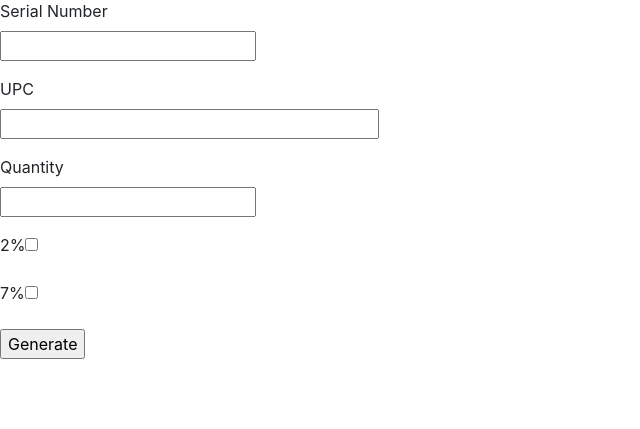
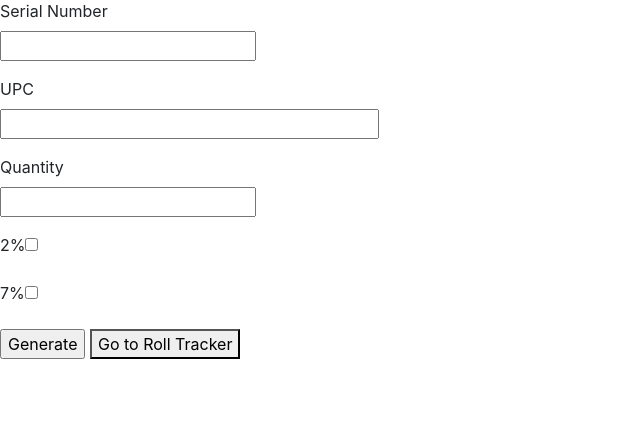
Before and after one commit to Nima-Mohammadzadeh/Flask_Web_Encoding, a Flask app: page /job-setup in a window 1280 px wide. Shown: the part 114-543 px from the top of the page, without its empty margins (0-640 px from the left). Run offline with Flask 3, Linux system fonts and the light colour scheme; some libraries are stand-ins or nearby versions.

Commit message:
Refactor form submission in job-setup.html and routes.py

```diff
--- a/app/forms.py
+++ b/app/forms.py
@@ -19,6 +19,7 @@ class DatabaseForm(FlaskForm):
     seven_percent = BooleanField('7%')
     submit = SubmitField('Generate')
 
+
     def validate_UPC(self, field):
         if not field.data.isdigit():
             raise ValidationError("UPC must contain only digits")
--- a/app/routes.py
+++ b/app/routes.py
@@ -25,27 +25,30 @@ def job_setup():
     form.serial.data = current_serial
 
 
+    if form.validate_on_submit():
+        if form.submit.data:
 
-    if form.validate_on_submit():
-        qty = form.quantity.data
-        adjusted_qty = helpers.calculate_adjusted_quantity(qty, form.two_percent.data, form.seven_percent.data)
+            qty = form.quantity.data
+            adjusted_qty = helpers.calculate_adjusted_quantity(qty, form.two_percent.data, form.seven_percent.data)
 
 
-        new_serial = current_serial + adjusted_qty
-        serialNumber.query.update({serialNumber.CurrentSerial: new_serial})
-        db.session.commit()
+            new_serial = current_serial + adjusted_qty
+            serialNumber.query.update({serialNumber.CurrentSerial: new_serial})
+            db.session.commit()
 
-        return redirect(url_for('download'), code=307)
+            return redirect(url_for('download'), code=307)
+
+
 
     return render_template('job-setup.html', title='Job Setup', form=form )
+
 
 
 @app.route('/download', methods=['POST'])
 def download():
     form = DatabaseForm(request.form)
     if form.validate():
-        excel_file = form.generate_excel_file()  # Remove the 'form' argument here
-
+        excel_file = form.generate_excel_file()
         return send_file(
             excel_file,
             mimetype='application/vnd.openxmlformats-officedocument.spreadsheetml.sheet',
@@ -55,3 +58,9 @@ def download():
     else:
         flash('Error in form')
         return redirect(url_for('job_setup'))
+
+
+
+@app.route('/roll_tracker')
+def roll_tracker():
+    return render_template('roll-tracker.html', title='Roll Tracker')
--- a/app/templates/job-setup.html
+++ b/app/templates/job-setup.html
@@ -30,6 +30,13 @@
         <p>{{ form.two_percent.label }}{{ form.two_percent() }} </p>
         <p>{{ form.seven_percent.label }}{{ form.seven_percent() }}</p>
 
-        <p>{{ form.submit() }}</p>
+        <p>{{ form.submit() }} <button type ="button" onclick="openRollTracker()">Go to Roll Tracker</button></p>
     </form>
+
+    <script>
+        function openRollTracker() {
+            window.open("{{ url_for('roll_tracker') }}", "_self");
+        }
+    </script>
+
 {% endblock %}
```
Also changed, not shown: app.db.
